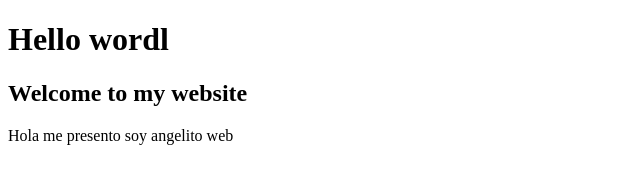
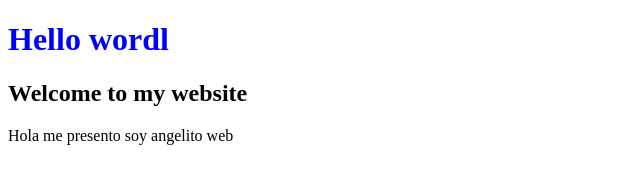
Before and after one commit to angelvalenciam/Practictise, a plain HTML site: page index.html in a window 1280 px wide. Shown: the whole page, without its empty margins (0-640 px from the left). Drawn offline with Linux system fonts and the light colour scheme.

Commit message:
Update index.html

```diff
--- a/index.html
+++ b/index.html
@@ -6,7 +6,7 @@
     <title>Document</title>
 </head>
 <body>
-    <h1>Hello wordl</h1>
+    <h1 style ="color:blue;">Hello wordl</h1>
     <h2>Welcome to my website</h2>
     <p>Hola me presento soy angelito web</p>
 </body>
```
